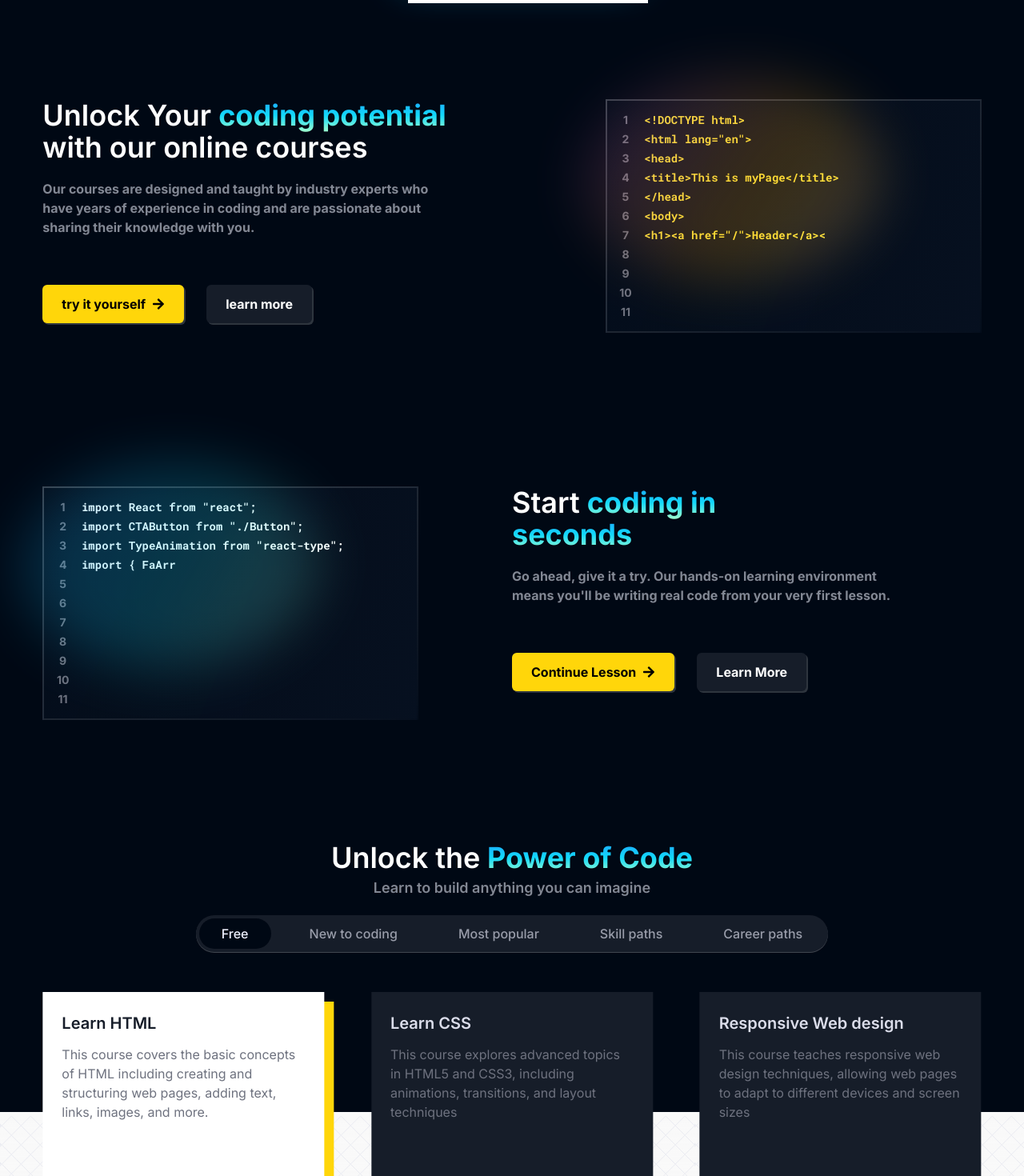
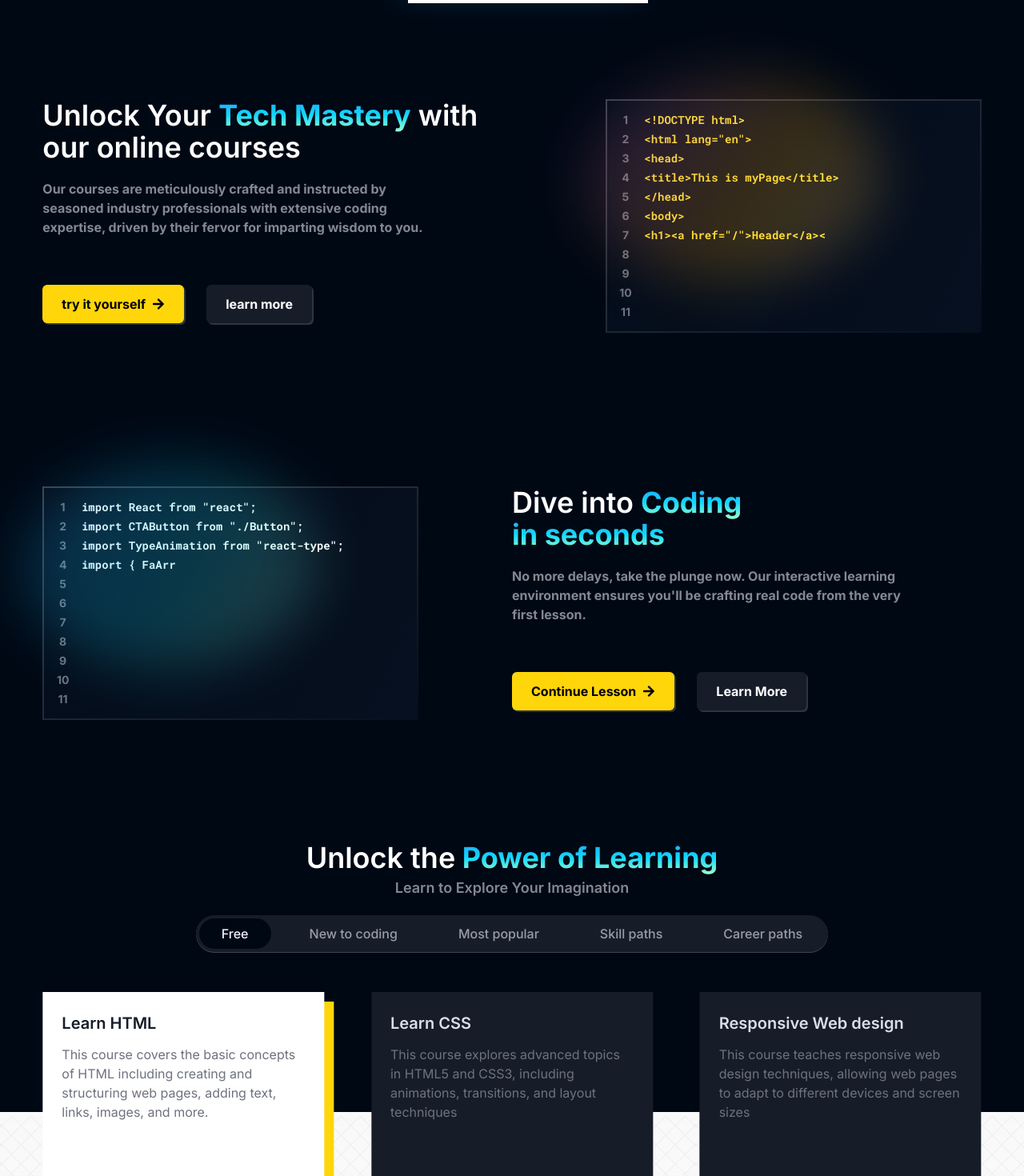
Before and after one commit to abhikant12/SIH2023, a React (Create React App) app: page / in a window 1280 px wide. Shown: the part 1620-3090 px from the top of the page at 80% size. Built offline with nearby package versions, Linux system fonts and the light colour scheme; no server answers; a web font is replaced by a local one.

Commit message:
added project files

```diff
--- a/src/components/core/HomePage/ExploreMore.jsx
+++ b/src/components/core/HomePage/ExploreMore.jsx
@@ -32,9 +32,9 @@ const ExploreMore = () => {
 
       <div className='text-4xl font-semibold text-center my-10'>
          Unlock the
-        <HighlightText text={"Power of Code"} />
+        <HighlightText text={"Power of Learning"} />
 
-        <p className="text-center text-richblack-300 text-lg font-semibold mt-1"> Learn to build anything you can imagine </p>
+        <p className="text-center text-richblack-300 text-lg font-semibold mt-1"> Learn to Explore Your Imagination </p>
       </div>
 
 
--- a/src/components/core/HomePage/LearningLanguageSection.jsx
+++ b/src/components/core/HomePage/LearningLanguageSection.jsx
@@ -14,10 +14,10 @@ const LearningLanguageSection = () => {
 
             <div>
                 Your Swiss Knife for
-                <HighlightText text={" learning any language"} />
+                <HighlightText text={" learning anythings"} />
             </div>
 
-            <p className="text-center text-richblack-700 font-medium lg:w-[75%] mx-auto leading-6 text-base mt-3"> Using spin making learning multiple languages easy. with 20+ languages realistic voice-over, progress tracking, custom schedule and more. </p>
+            <p className="text-center text-richblack-700 font-medium lg:w-[75%] mx-auto leading-6 text-base mt-3">  Explore Accredited Aicte Programs! Leverage the Versatility of Spin for Effortless Multicourse Exploration on the AICTE. Embark on a Journey of Skill Enhancement with Accredited AICTE Courses." </p>
 
             <div className = "flex flex-col lg:flex-row items-center justify-center mt-8 lg:mt-0">
                 <img  src = {know_your_progress}  alt = "KNowYourProgressImage"  className='object-contain lg:-mr-32' />
--- a/src/pages/Home.jsx
+++ b/src/pages/Home.jsx
@@ -65,7 +65,7 @@ const Home = () => {
 
         <div className='text-center text-4xl font-semibold'>
               Empower Your Future with
-            <HighlightText text={"Coding Skills"} />            {/* here we passed "Coding Skills" text as props in component <Highlight> so we apply filter in that text part*/}
+            <HighlightText text={"AICTE"} />            {/* here we passed "Coding Skills" text as props in component <Highlight> so we apply filter in that text part*/}
         </div>
 
         <div className="-mt-3 w-[90%] text-center text-lg font-bold text-richblack-300">
@@ -84,10 +84,10 @@ const Home = () => {
         <div>
             <CodeBlocks position = {"lg:flex-row"}
                 heading = {  <div className='text-4xl font-semibold'>
-                                Unlock Your <HighlightText text={"coding potential"}/>  with our online courses
+                                Unlock Your <HighlightText text={"Tech Mastery"}/>  with our online courses
                             </div>
                           }
-                subheading = { "Our courses are designed and taught by industry experts who have years of experience in coding and are passionate about sharing their knowledge with you."}
+                subheading = { "Our courses are meticulously crafted and instructed by seasoned industry professionals with extensive coding expertise, driven by their fervor for imparting wisdom to you."}
                 ctabtn1 = { { btnText: "try it yourself",  linkto: "/signup",  active: true, } }
                 ctabtn2 = { { btnText: "learn more",  linkto: "/login",  active: false, } }
                 codeblock = {`<!DOCTYPE html>\n <html lang="en">\n<head>\n<title>This is myPage</title>\n</head>\n<body>\n<h1><a href="/">Header</a></h1>\n<nav> <a href="/one">One</a> <a href="/two">Two</a> <a href="/three">Three</a>\n</nav>\n</body>`}
@@ -99,10 +99,10 @@ const Home = () => {
         <div>
             <CodeBlocks position = {"lg:flex-row-reverse"}
                 heading = {  <div className="w-[100%] text-4xl font-semibold lg:w-[50%]">
-                                 Start <HighlightText text={"coding in seconds"} />
+                                 Dive into <HighlightText text={"Coding in seconds"} />
                             </div>
                           }
-                subheading = { "Go ahead, give it a try. Our hands-on learning environment means you'll be writing real code from your very first lesson."}
+                subheading = { "No more delays, take the plunge now. Our interactive learning environment ensures you'll be crafting real code from the very first lesson."}
                 ctabtn1 = { { btnText: "Continue Lesson",  linkto: "/signup",  active: true, } }
                 ctabtn2 = { { btnText: "Learn More",  linkto: "/login",  active: false, } }
                 codeblock = {`import React from "react";\n import CTAButton from "./Button";\nimport TypeAnimation from "react-type";\nimport { FaArrowRight } from "react-icons/fa";\n\nconst Home = () => {\nreturn (\n<div>Home</div>\n)\n}\nexport default Home;`}
```
